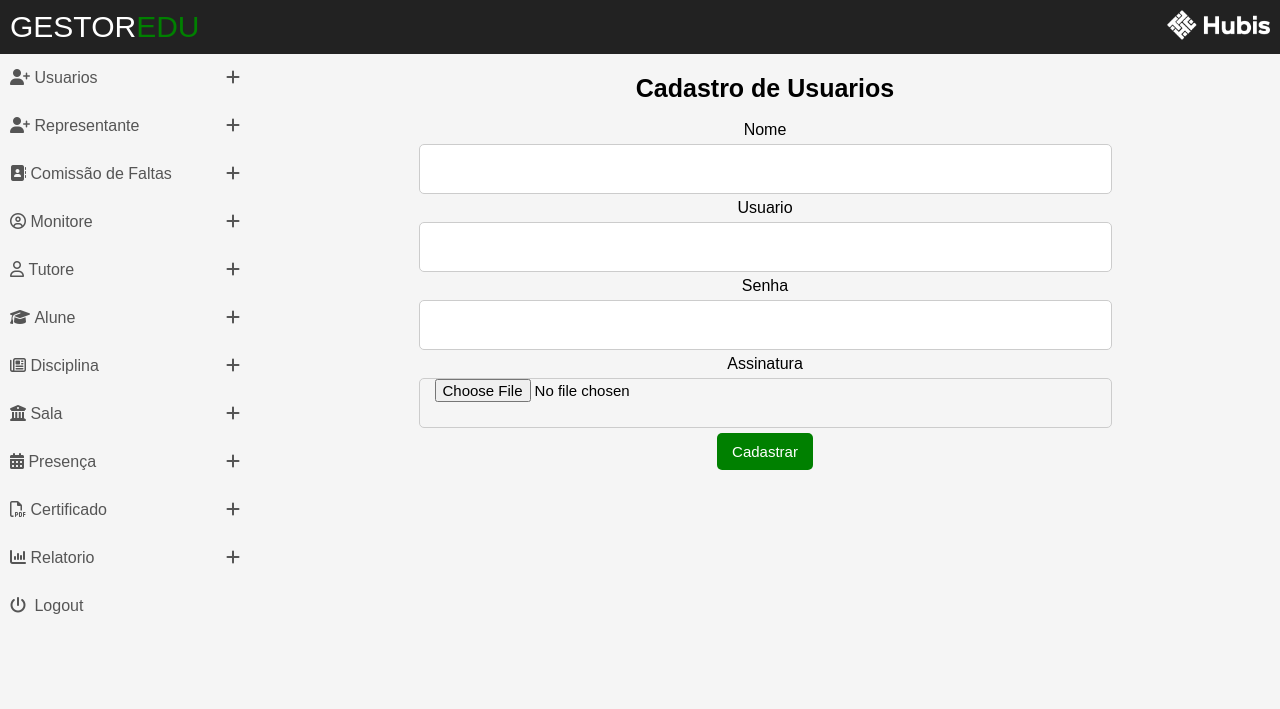
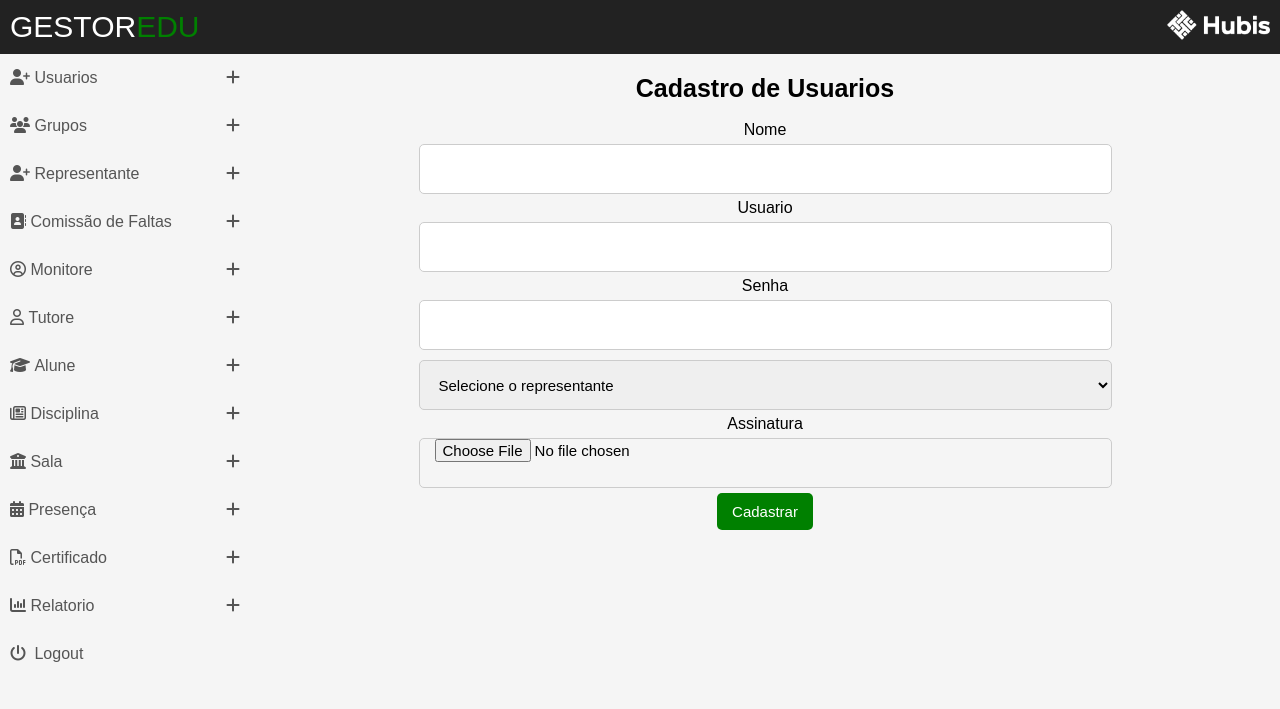
Before and after one commit to rgalvaomachado/gestoredu, a PHP site: page /view/usuarios/criar.php in a window 1280 px wide. Shown: the top 709 px of the page. Run offline with PHP 8.4, Linux system fonts and the light colour scheme; some libraries are stand-ins or nearby versions.

Commit message:
criação UI grupos

```diff
--- a/view/includes/menu.html
+++ b/view/includes/menu.html
@@ -5,14 +5,25 @@
     <div class="menu" id="menu">
         <ul id="listMenu">
             <li>
-                <input type="checkbox" id="usuarios" class="subMenu"/>
-                <label for="usuarios">
+                <input type="checkbox" id="menuUsuarios" class="subMenu"/>
+                <label for="menuUsuarios">
                     <em class="fa fa-user-plus" aria-hidden="true"></em>&nbsp;Usuarios
                     <em class="fa fa-plus"></em>
                 </label>
                 <ul>
                     <li><a href="../usuarios/criar.php" onclick='menu();'><em class="fa fa-arrow-right">&nbsp;</em>Criar</a></li>
                     <li><a href="../usuarios/editar.php" onclick='menu();'><em class="fa fa-arrow-right">&nbsp;</em>Editar</a></li>
+                </ul>
+            </li>
+            <li>
+                <input type="checkbox" id="menuGrupos" class="subMenu"/>
+                <label for="menuGrupos">
+                    <em class="fa fa-users" aria-hidden="true"></em>&nbsp;Grupos
+                    <em class="fa fa-plus"></em>
+                </label>
+                <ul>
+                    <li><a href="../grupos/criar.php" onclick='menu();'><em class="fa fa-arrow-right">&nbsp;</em>Criar</a></li>
+                    <li><a href="../grupos/editar.php" onclick='menu();'><em class="fa fa-arrow-right">&nbsp;</em>Editar</a></li>
                 </ul>
             </li>
             <li>
--- a/view/usuarios/criar.php
+++ b/view/usuarios/criar.php
@@ -24,6 +24,10 @@
         <br>
         <input class='input' id="senha" name="senha" type="password">
         <br>
+        <select class='input' id="representante" name="representante" onchange="buscarRepresentante()">
+            <option value="">Selecione o representante</option>
+        </select>
+        <br>
         <label>Assinatura</label>
         </br>
         <input class='input' id="assinatura" name="assinatura" type="file">
--- a/view/usuarios/editar.php
+++ b/view/usuarios/editar.php
@@ -29,6 +29,10 @@
 			</br>
 			<input class='input' id="senha" type="password" name="senha">
 			</br>
+			<select class='input' id="representante" name="representante" onchange="buscarRepresentante()">
+				<option value="">Selecione o representante</option>
+			</select>
+			</br>
 			<label>Assinatura Atual</label>
 			</br>
 			<div id="assinaturaRepresentante" style="width: 300px;height: 150px;margin: auto;"></div>
```
Also changed, not shown: view/grupos/criar.php (added, +22 -0 lines), view/grupos/editar.php (added, +30 -0 lines), view/grupos/styles.css (added).
